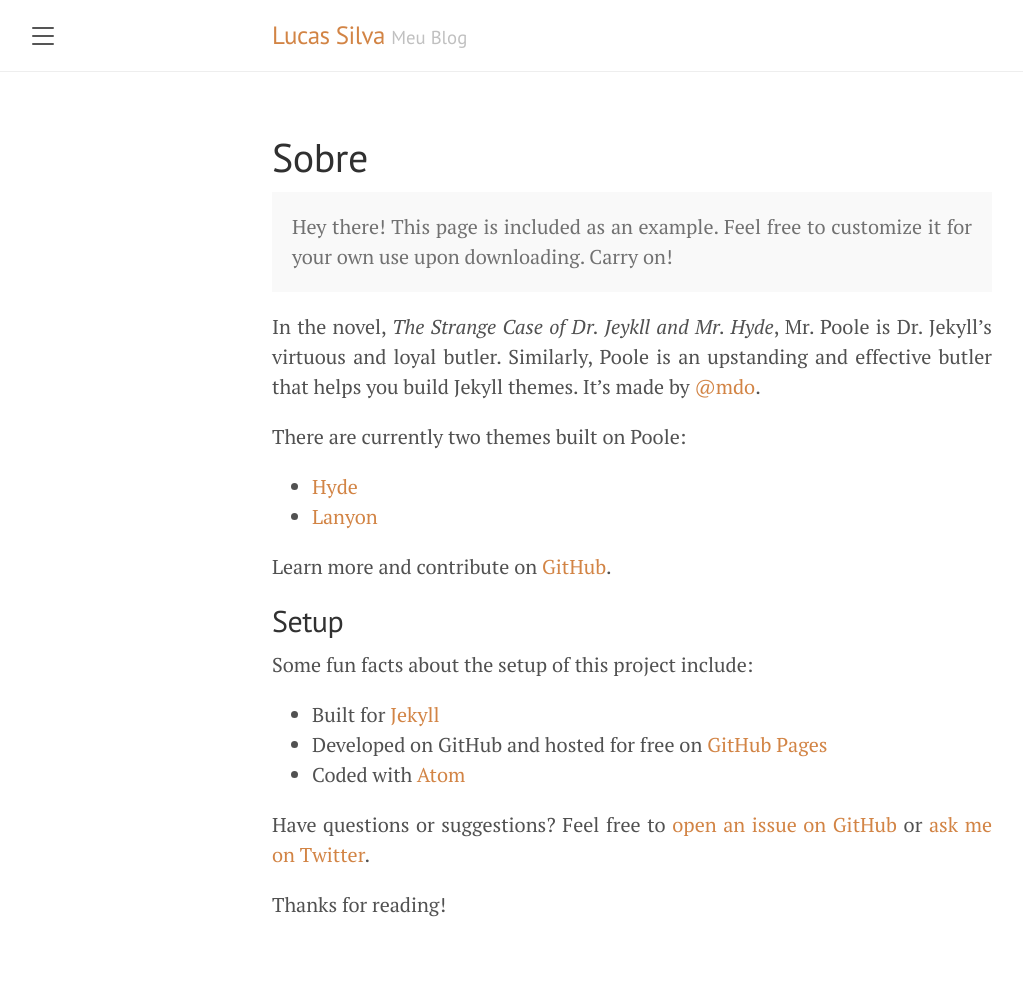
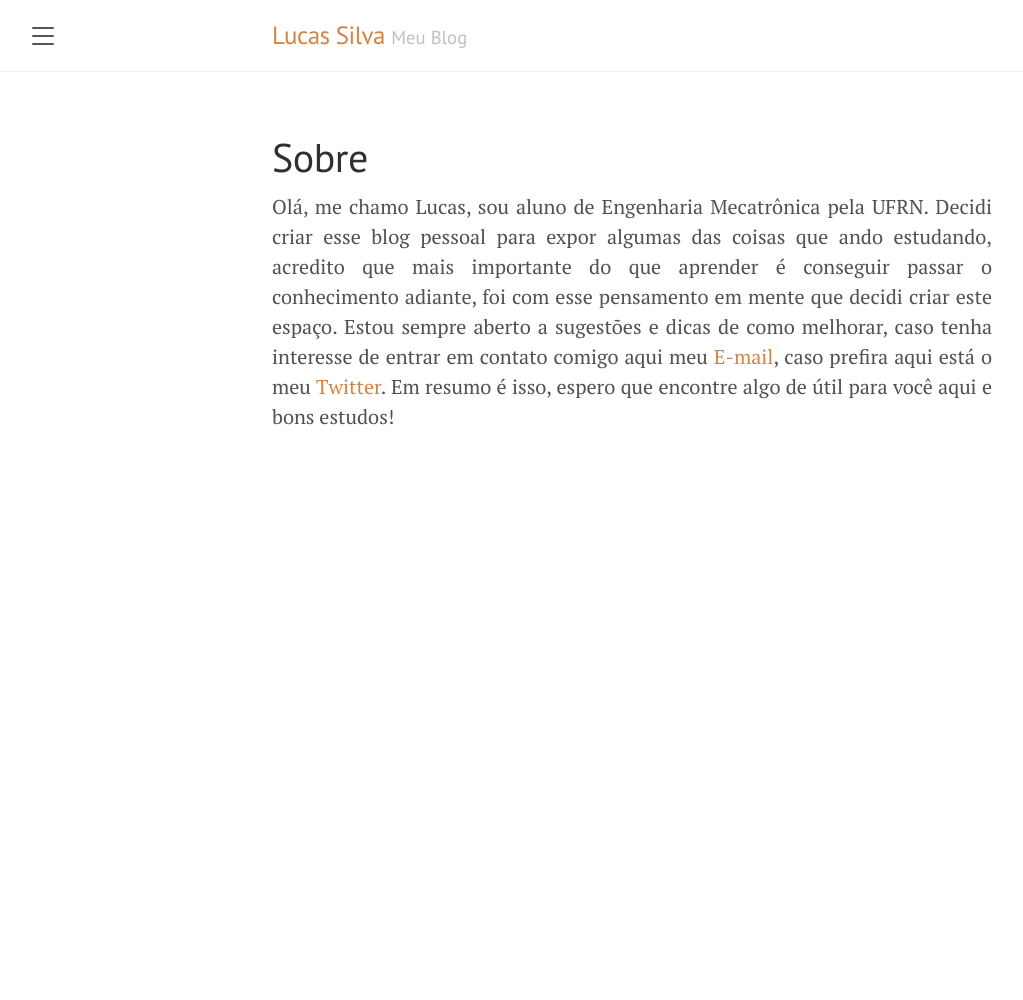
Before and after one commit to lucasamds/lucasamds.github.io, a Jekyll site: the page built from about.md, in a window 1280 px wide. Shown: the whole page, without its empty margins (8-1031 px from the left). Built offline with Jekyll 4.4.1, drawn with Linux system fonts in a browser that asks for light colours; after the commit the page ends 900 px from its top, so only the background shows below that.

Commit message:
Update about.md

```diff
--- a/about.md
+++ b/about.md
@@ -3,27 +3,4 @@ layout: page
 title: Sobre
 ---
 
-<p class="message">
-  Hey there! This page is included as an example. Feel free to customize it for your own use upon downloading. Carry on!
-</p>
-
-In the novel, *The Strange Case of Dr. Jeykll and Mr. Hyde*, Mr. Poole is Dr. Jekyll's virtuous and loyal butler. Similarly, Poole is an upstanding and effective butler that helps you build Jekyll themes. It's made by [@mdo](https://twitter.com/mdo).
-
-There are currently two themes built on Poole:
-
-* [Hyde](http://hyde.getpoole.com)
-* [Lanyon](http://lanyon.getpoole.com)
-
-Learn more and contribute on [GitHub](https://github.com/poole).
-
-## Setup
-
-Some fun facts about the setup of this project include:
-
-* Built for [Jekyll](https://jekyllrb.com)
-* Developed on GitHub and hosted for free on [GitHub Pages](https://pages.github.com)
-* Coded with [Atom](https://atom.io)
-
-Have questions or suggestions? Feel free to [open an issue on GitHub](https://github.com/poole/issues/new) or [ask me on Twitter](https://twitter.com/mdo).
-
-Thanks for reading!
+Olá, me chamo Lucas, sou aluno de Engenharia Mecatrônica pela UFRN. Decidi criar esse blog pessoal para expor algumas das coisas que ando estudando, acredito que mais importante do que aprender é conseguir passar o conhecimento adiante, foi com esse pensamento em mente que decidi criar este espaço. Estou sempre aberto a sugestões e dicas de como melhorar, caso tenha interesse de entrar em contato comigo aqui meu <a href="mailto:lucsamds@gmail.com">E-mail</a>, caso prefira aqui está o meu <a href="https://twitter.com/lucsams" target="_blank">Twitter</a>. Em resumo é isso, espero que encontre algo de útil para você aqui e bons estudos!
```
